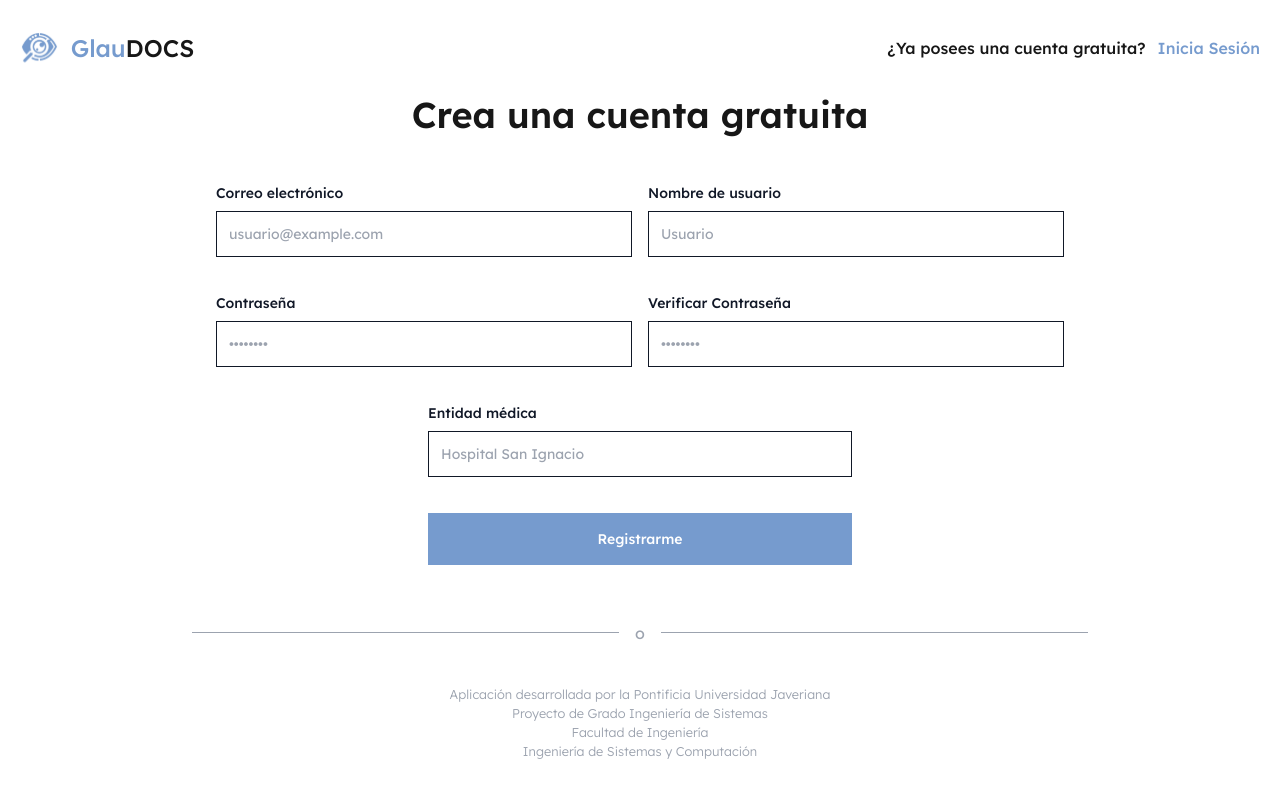
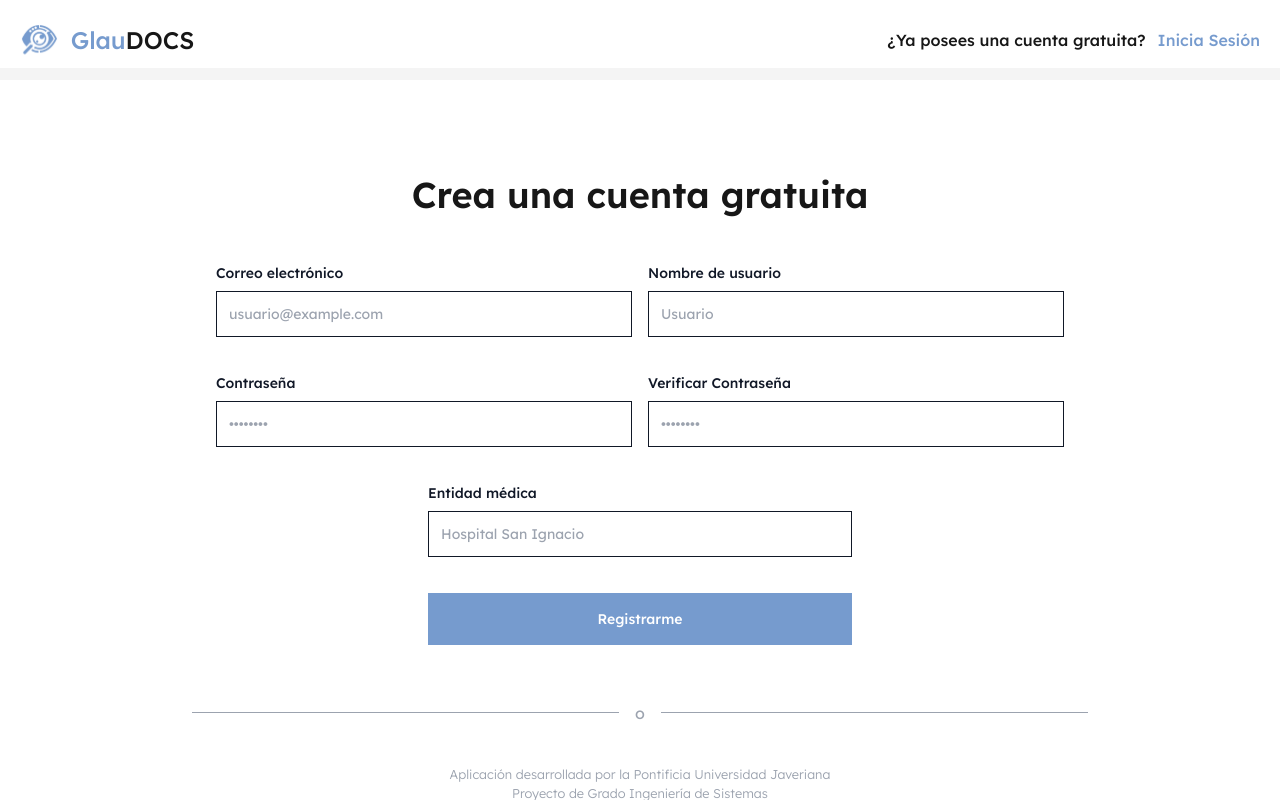
Before and after one commit to Proyecto-de-grado-GlaucomApp/glau-docs, a Next.js app: page /signup in a window 1280 px wide. Built offline with nearby package versions, Linux system fonts and the light colour scheme.

Commit message:
FIX: Spaces

```diff
--- a/src/app/signup/components/header.tsx
+++ b/src/app/signup/components/header.tsx
@@ -2,7 +2,7 @@
 
 const Header = () => {
     return (
-        <nav className="fixed pt-5 top-0 z-50 w-full bg-white dark:border-gray-300" >
+        <nav className="fixed pt-3 top-0 z-50 w-full bg-white dark:border-gray-300" >
             <div className="px-3 py-3 lg:px-5 lg:pl-3">
                 <div className="flex items-center justify-between">
                 <div className="flex ms-2 md:me-24">
--- a/src/app/signup/components/signupForm.tsx
+++ b/src/app/signup/components/signupForm.tsx
@@ -2,7 +2,7 @@
 
 const SignUpForm = () => {
     return (
-        <section className="flex flex-col items-center justify-center fixed h-full w-full bg-white">
+        <section className="flex flex-col items-center justify-center fixed h-full w-full bg-white mt-20">
             <div className="mt-14 py-8 w-full max-w-4xl">
                 <h3 className="flex items-center justify-center mb-6 text-3xl sm:text-4xl font-semibold">
                     Crea una cuenta gratuita
--- a/src/app/signup/page.tsx
+++ b/src/app/signup/page.tsx
@@ -4,7 +4,7 @@ import SignUpForm from "./components/signupForm";
 
 const SignUpPage: FC = () => {
   return (
-    <div>
+    <div className="flex flex-col min-h-screen">
       <Header />
       <SignUpForm />
     </div>
```
